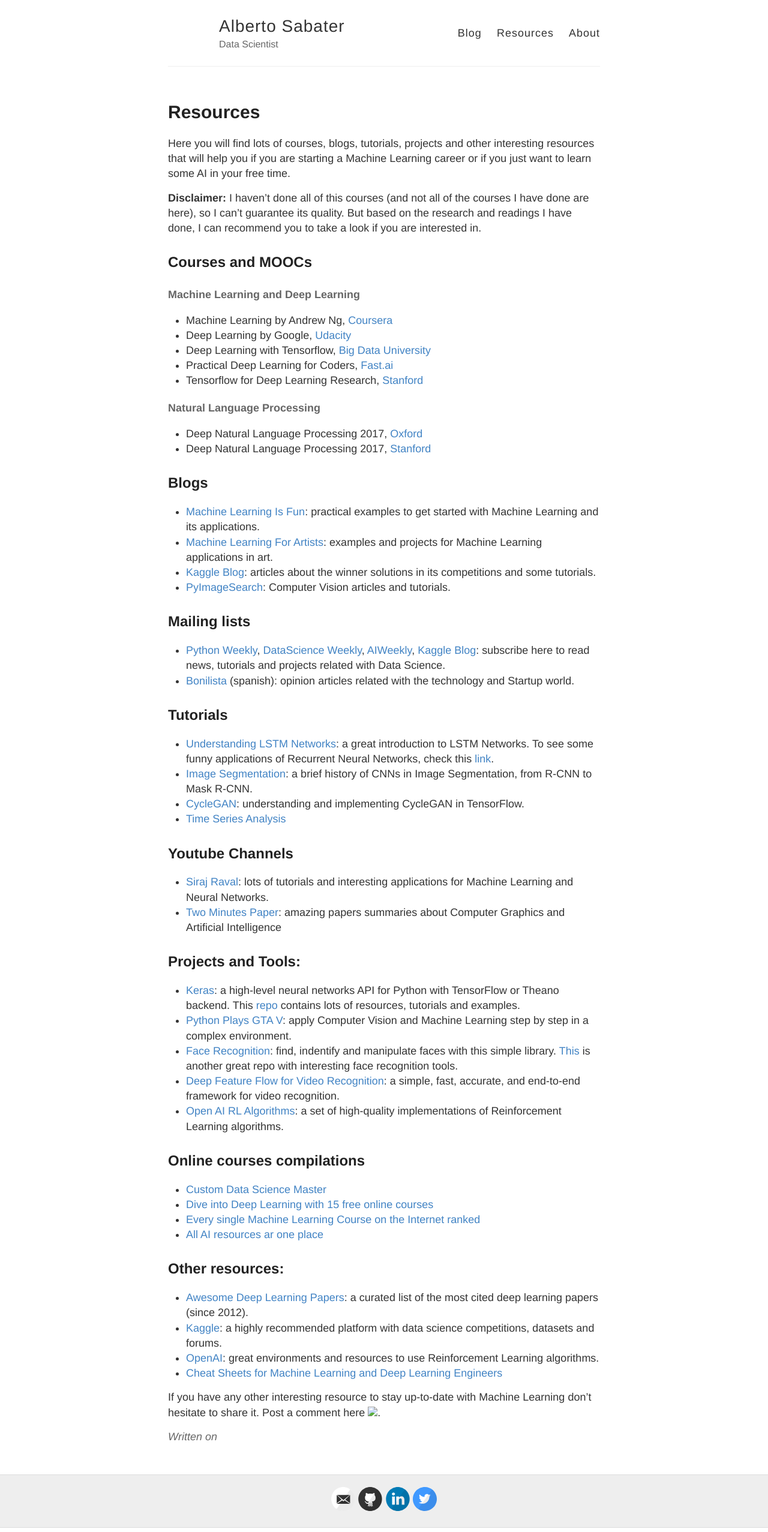
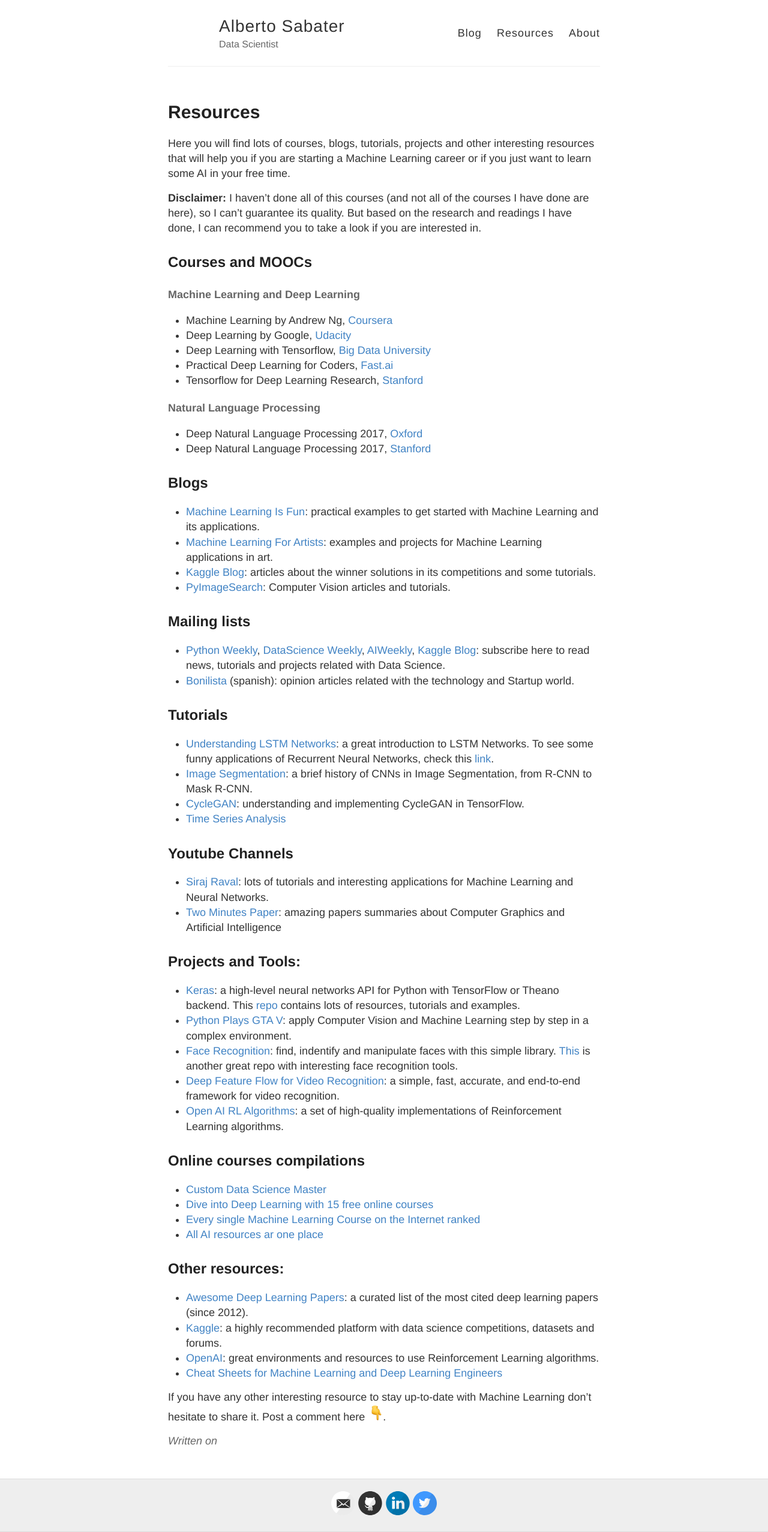
Before and after one commit to AlbertoSabater/AlbertoSabater.github.io, a Jekyll site: the page built from resources.md, in a window 1280 px wide. Shown: the whole page at 60% size. Built offline with Jekyll 4.4.1, drawn with Linux system fonts in a browser that asks for light colours; comment, search, counter and statistics services are not loaded.

Commit message:
Create resources.md

```diff
--- a/resources.md
+++ b/resources.md
@@ -91,4 +91,4 @@ Deep Learning Concepts: https://medium.com/towards-data-science/deep-learning-co
 * [Cheat Sheets for Machine Learning and Deep Learning Engineers](https://medium.com/@kailashahirwar/essential-cheat-sheets-for-machine-learning-and-deep-learning-researchers-efb6a8ebd2e5)
 
 
-If you have any other interesting resource to stay up-to-date with Machine Learning don't hesitate to share it. Post a comment here <img src="./images/icons/finger_down.png" width="25">.
+If you have any other interesting resource to stay up-to-date with Machine Learning don't hesitate to share it. Post a comment here <img src="{{ site.baseurl }}/images/icons/finger_down.png" width="25">.
```
